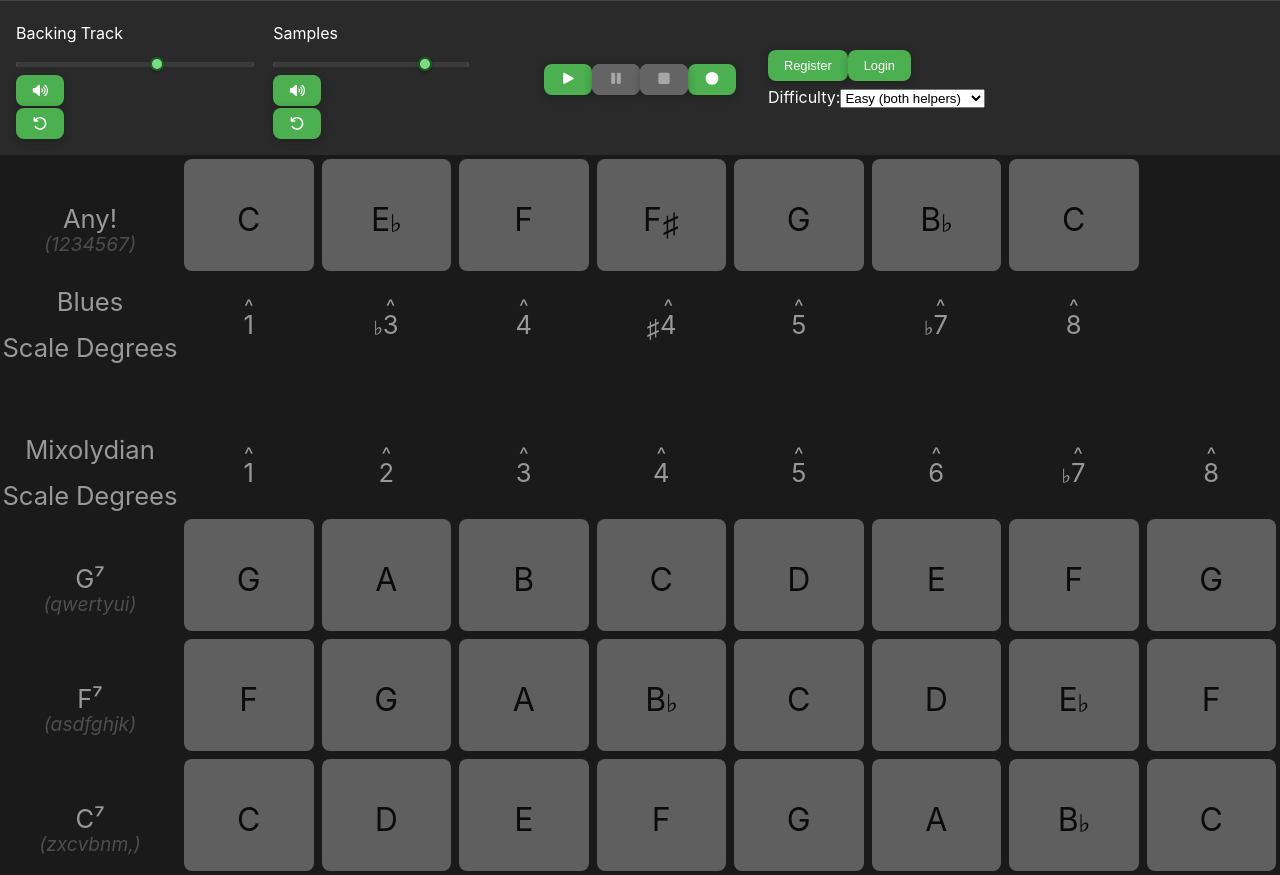
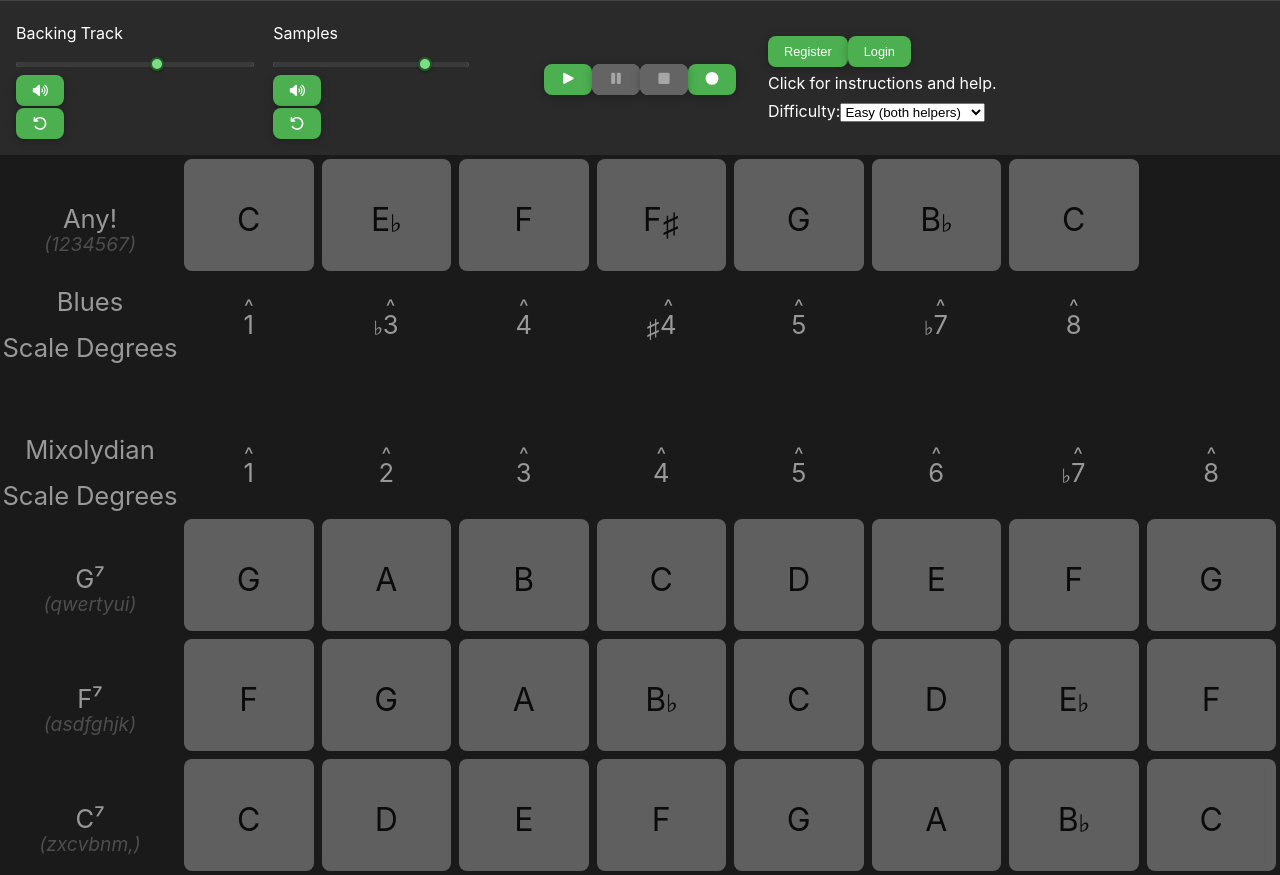
Before and after one commit to asdfang/color-improv, a React (Vite) app in the folder client/: page / in a window 1280 px wide. Built offline with nearby package versions, Linux system fonts and the light colour scheme; no server answers.

Commit message:
feat: add InstructionsButton component with placeholder action on click (dialog for later)

```diff
--- a/client/src/App.jsx
+++ b/client/src/App.jsx
@@ -8,6 +8,7 @@ import { VolumeControl } from './components/controls/VolumeControl'; // TODO: ex
 import { PlaybackControls } from './components/controls/PlaybackControls'; // TODO: extract to TopPanel
 import { Grid } from './components/grid/Grid';
 import { AuthControls } from './components/controls/AuthControls';
+import { InstructionsButton } from './components/controls/InstructionsButton';
 import { DifficultySelect } from './components/controls/DifficultySelect';
 
 export default function App() {
@@ -41,6 +42,7 @@ export default function App() {
                 <PlaybackControls />
                 <div id="settings-panel">
                     <AuthControls />
+                    <InstructionsButton />
                     <DifficultySelect />
                 </div>
             </div>
--- /dev/null
+++ b/client/src/components/controls/InstructionsButton.jsx
@@ -0,0 +1,7 @@
+export function InstructionsButton() {
+    return (
+        <div className="instructions-button">
+            <span>Click for instructions and help.</span>
+        </div>
+    );
+}
```
